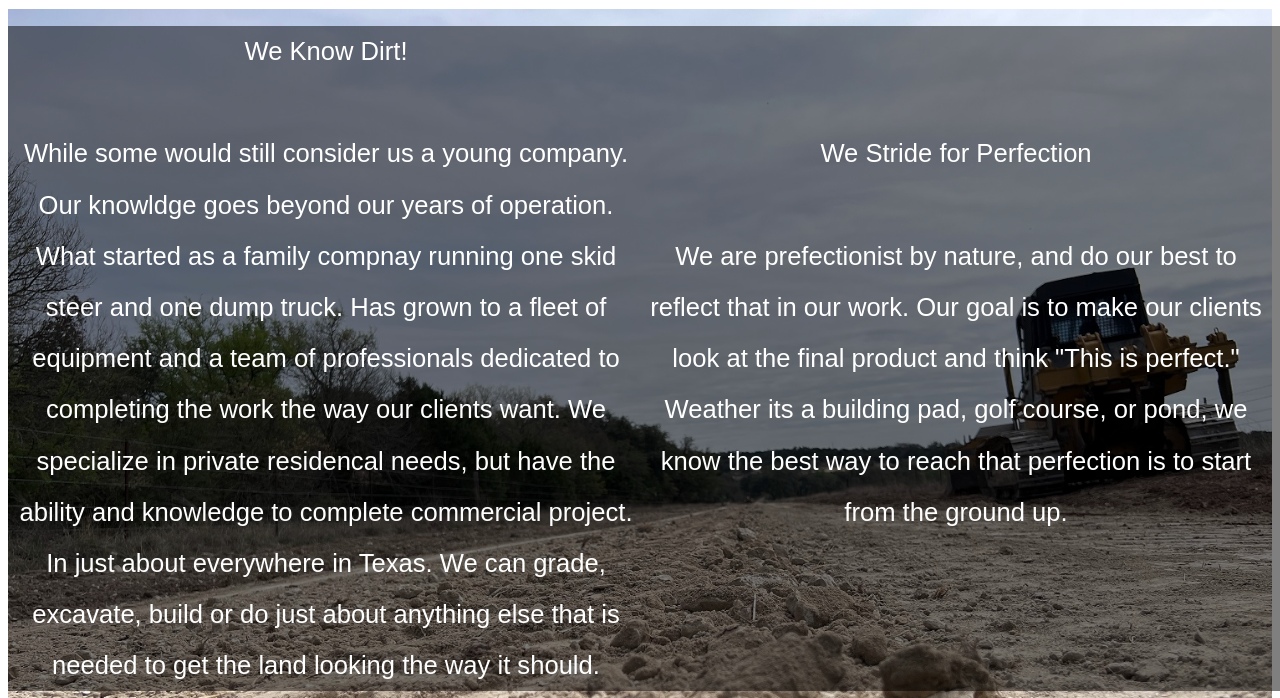
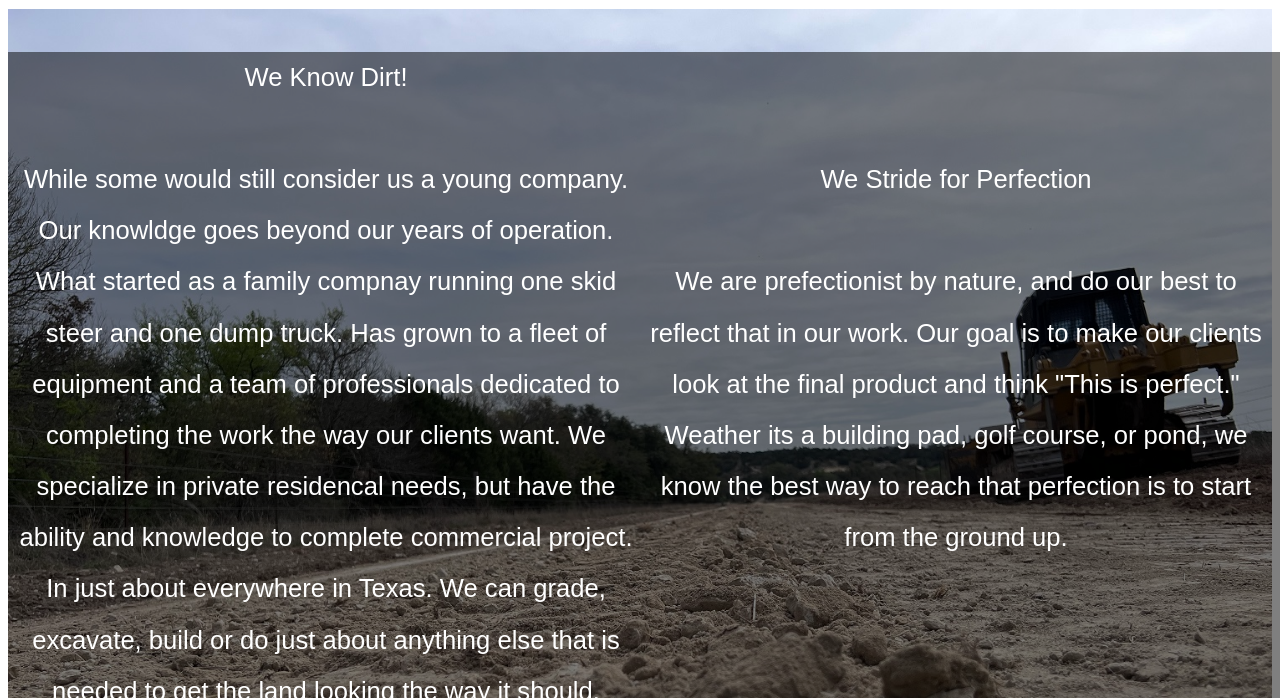
Before and after one commit to Kavonk2000/SDF, a plain HTML site: page company.html in a window 1280 px wide. Shown: the part 102-800 px from the top of the page. Drawn offline with Linux system fonts and the light colour scheme.

Commit message:
Update main.css

```diff
--- a/main.css
+++ b/main.css
@@ -144,7 +144,7 @@
 }
 .discription {
     position: absolute;
-    top: 10vw;
+    top: 12vw;
     font-family: sans-serif;
     color: #fff;
     font-size: 2vw;
```
